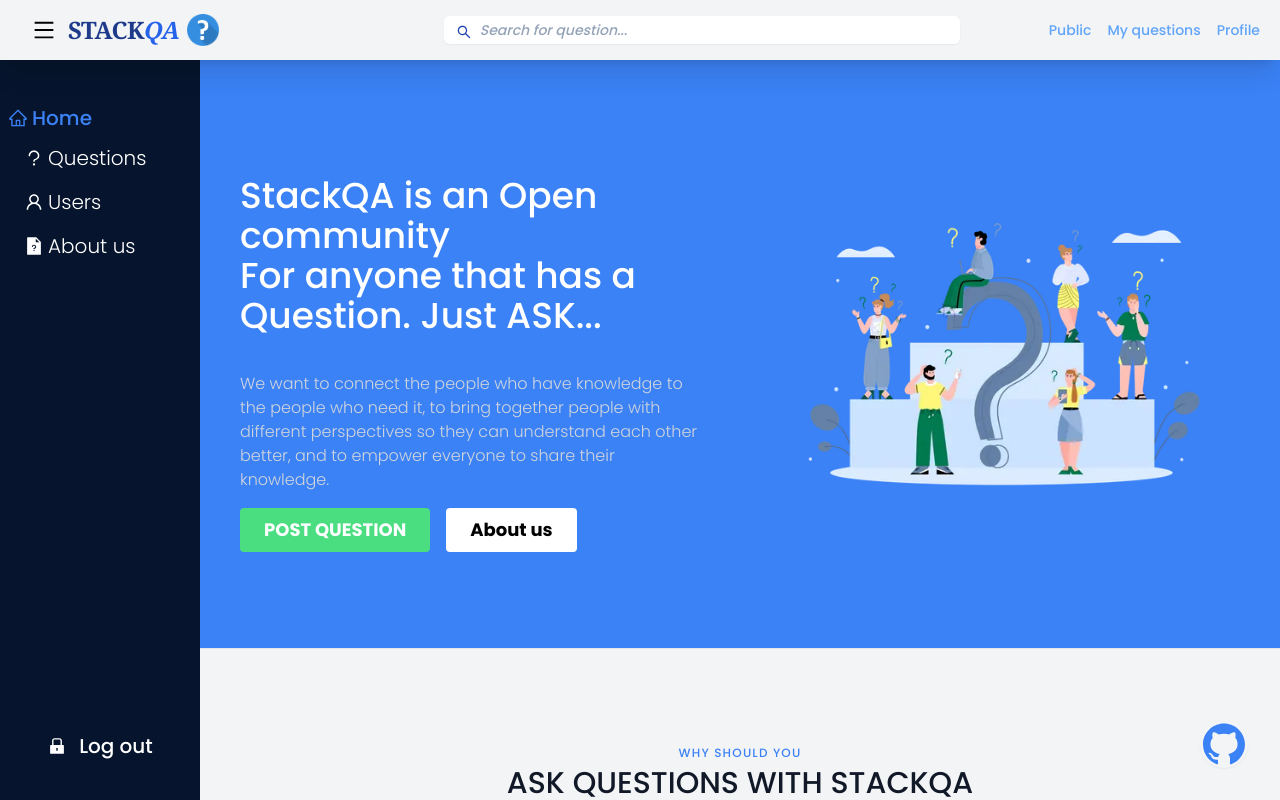
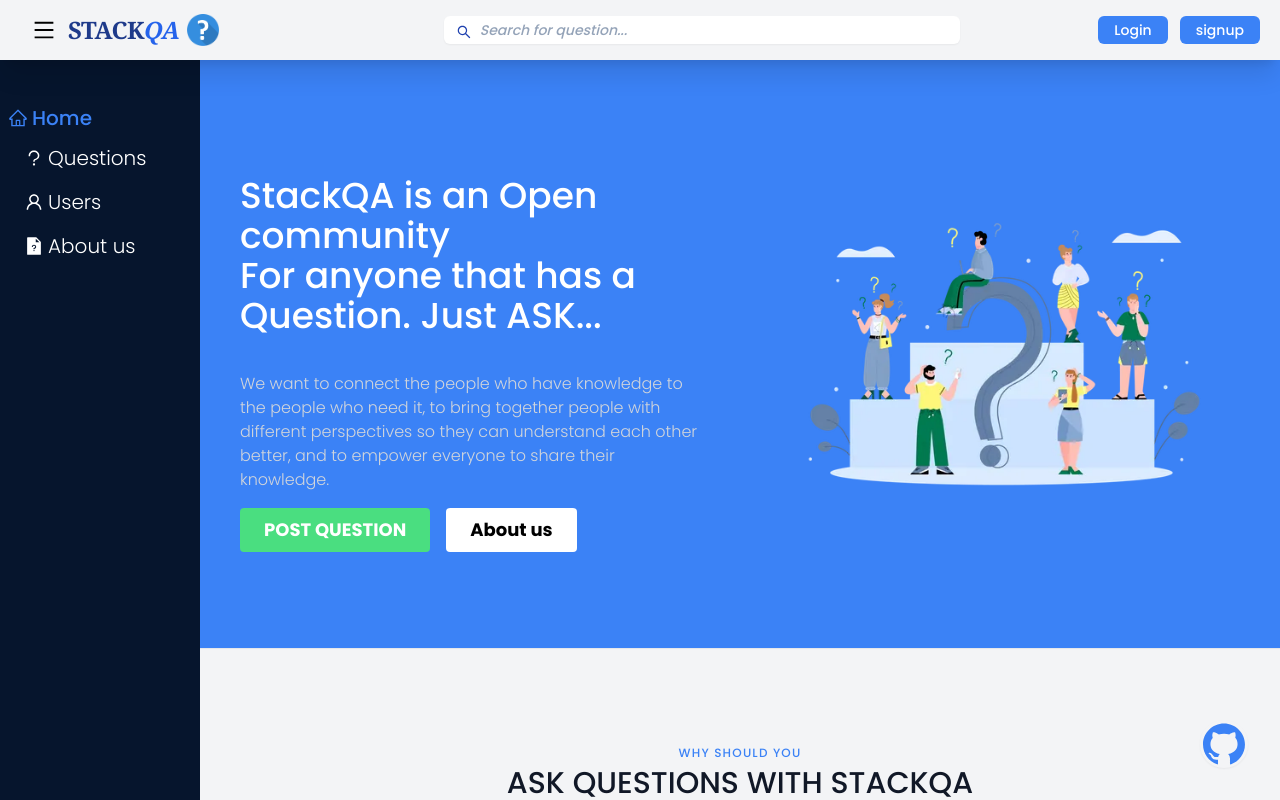
Before and after one commit to THE-Jitu-Assignments-Repo/week-9, a React (Vite) app in the folder stackqa/: page / in a window 1280 px wide. Shown: the top 800 px of the page. Built offline with nearby package versions, Linux system fonts and the light colour scheme.

Commit message:
Worked on login state using redux and restyled the comment for simplicity

```diff
--- a/stackqa/src/components/cards/comment/Comment.jsx
+++ b/stackqa/src/components/cards/comment/Comment.jsx
@@ -1,31 +1,24 @@
 import React from "react";
 import {
-  AiOutlineCodepen,
-  AiOutlineCopy,
   AiOutlineDelete,
   AiOutlineEdit,
   AiOutlineEllipsis,
-  AiOutlineSave,
-  AiOutlineUser,
 } from "react-icons/ai";
 
 function Comment() {
   return (
-    <div className="bg-slate-500 w-4/6 border ml-40 mx-auto ">
-      <article className="border-b h-auto grid-col-1 grid-flow-row items-center from-sky-200 bg-white p-3">
+    <div className="border ml-40 mr-4 mb-2 mx-auto rounded-lg">
+      <article className="border-b h-auto grid-col-1  grid-flow-row rounded-lg items-center from-sky-200 bg-white p-3">
         <div className="flex flex-row">
-          <div className="rounded-full bg-blue-400 w-12 h-12  mt-4 flex items-center justify-center">
-            <AiOutlineUser size={20} />
-          </div>
           <div className="p-2 justify-between flex-grow flex-wrap">
             <div>Russel Jay</div>
             <span className="text-gray-300 text-ellipsis">
-              commented March 07, 2022
+              March 07, 2022
             </span>
-            <h3 className="leading-relaxed max-w-md hover:text-blue-500">
+            <h5 className="leading-relaxed max-w-md hover:text-blue-500">
               How can one be good at programming. How can one be good at
               programming. How can one be good at programming
-            </h3>
+            </h5>
           </div>
           <div>
             <div className="peer hover:bg-blue-500 peer cursor-pointer hover:rounded-full hover:text-white">
--- a/stackqa/src/components/cards/questionCard/QuestionArticle.jsx
+++ b/stackqa/src/components/cards/questionCard/QuestionArticle.jsx
@@ -13,7 +13,6 @@
 } from "react-icons/ai";
 import Answers from "../answers/Answers";
 import CommentModal from "../../modals/commentModal/CommentModal";
-import Comment from "../comment/Comment";
 
 function QuestionArticle() {
   const [isanswer, setIsAnswer] = useState(false);
--- a/stackqa/src/components/header/Header.jsx
+++ b/stackqa/src/components/header/Header.jsx
@@ -1,30 +1,33 @@
 import React from "react";
 import { AiOutlineHome, AiOutlineMenu, AiOutlineSearch } from "react-icons/ai";
-import { Link } from "react-router-dom";
+import { Link, useNavigate } from "react-router-dom";
+import { useSelector } from "react-redux";
 
-function Header({close}) {
+function Header({ close }) {
+  const { user } = useSelector((state) => state.user);
+  const navigate = useNavigate();
+  console.log(user);
   return (
     <nav className="flex fixed top-0 inset-x-0 h-[60px] items-center z-10  bg-gray-100 shadow-xl mb-1">
       <div className="block flex-grow lg:flex lg:items-center lg:w-auto ml-8">
         <div className="">
-          <AiOutlineMenu className="hover:bg-gray-300 cursor-pointer text-2xl" onClick={close}/>
+          <AiOutlineMenu
+            className="hover:bg-gray-300 cursor-pointer text-2xl"
+            onClick={close}
+          />
         </div>
         <div className="flex items-center flex-shrink-0 text-white mr-5">
           <span className="font-bold font-serif text-2xl tracking-tight text-blue-900 pr-2 pl-3 ">
             STACK<i className="text-blue-600">QA</i>
           </span>
-        <img
-          src="/assets/logo3.png"
-          alt="logo"
-          className="h-8 w-8 mr-2"
-        />
+          <img src="/assets/logo3.png" alt="logo" className="h-8 w-8 mr-2" />
         </div>
       </div>
       <div className="flex-grow my-auto pb-5 hidden sm:hidden md:block ">
         <section className="">
           <label className="">
             <span className="sr-only">Search</span>
-            <AiOutlineSearch className="pointer-events-none relative top-6 transform-translate-y-1/2 mx-3 text-blue-800"/>
+            <AiOutlineSearch className="pointer-events-none relative top-6 transform-translate-y-1/2 mx-3 text-blue-800" />
             <input
               className="placeholder:italic  placeholder:text-slate-400 block bg-white w-full  border-slate-300 rounded-md py-1 pl-9 pr-3 shadow-sm focus:outline-none focus:border-sky-500 focus:ring-sky-500 focus:ring-1 sm:text-sm"
               placeholder="Search for question..."
@@ -35,25 +38,31 @@
         </section>
       </div>
       <div className="max-w-screen-sm w-80">
-        <div className="text-sm lg:flex-grow justify-end flex pr-5">
-          <a
-            href="#"
-            className="block mt-4 lg:inline-block lg:mt-0 text-blue-400 hover:text-blue-900 mr-4"
-          >
-            Public
-          </a>
-          <a
-            href="#"
-            className="block mt-4 lg:inline-block lg:mt-0 text-blue-400 hover:text-blue-900 mr-4"
-          >
-           My questions
-          </a>
+        <div className="text-sm lg:flex-grow justify-end flex pr-5 items-center gap-3">
+          {user && (
             <a
               href="#"
               className="block mt-4 lg:inline-block lg:mt-0 text-blue-400 hover:text-blue-900"
             >
-           <Link to='profile'>Profile</Link>
+              <Link to="profile">Profile</Link>
             </a>
+          )}
+          {!user && (
+            <div className="items-center gap-3 flex">
+              <button
+                className="p-1 bg-blue-500 text-white rounded-md pr-4 pl-4 hover:bg-blue-400"
+                onClick={() => navigate("/login")}
+              >
+                Login
+              </button>
+              <button
+                className="p-1 bg-blue-500 text-white rounded-md pr-4 pl-4 hover:bg-blue-400"
+                onClick={() => navigate("/register")}
+              >
+                signup
+              </button>{" "}
+            </div>
+          )}
         </div>
       </div>
     </nav>
--- a/stackqa/src/components/modals/postModal/Postquestion.jsx
+++ b/stackqa/src/components/modals/postModal/Postquestion.jsx
@@ -22,6 +22,7 @@
             cols="30"
             rows="10"
           ></textarea>
+          <input type="text" />
         </article>
 
         <div className="flex items-center justify-end p-5  gap-3">
--- a/stackqa/src/components/sidebar/Sidebar.jsx
+++ b/stackqa/src/components/sidebar/Sidebar.jsx
@@ -1,6 +1,6 @@
 import React from "react";
 import "./sidebar.css";
-import { Link } from "react-router-dom";
+import { Link, useNavigate } from "react-router-dom";
 import {
   AiFillFileUnknown,
   AiFillLock,
@@ -8,8 +8,13 @@
   AiOutlineQuestion,
   AiOutlineUser,
 } from "react-icons/ai";
+import { useDispatch, useSelector } from "react-redux";
+import { logout } from "../../features/Auth/UserSlice";
 
 function Sidebar({ isOpen }) {
+  const {user} = useSelector(state=>state.user)
+  const navigate = useNavigate()
+  const dispatch = useDispatch()
   return (
     <div
       className={`bg-[#06152D] p-1 pt-10 min-h-screen h-screen  fixed top-[60px] left-0  flex-col flex justify-between pb-20 transition-all duration-100 ease-linear overflow-x-hidden
@@ -80,16 +85,17 @@
           </Link>
         </div>
       </div>
-      <div className="w-full grid  text-xl text-white">
-        <Link
-          to="/login"
-          className="flex items-center justify-center gap-3 my-5 hover:text-blue-500"
+      {user && <div className="w-full grid  text-xl text-white">
+        <span
+
+          className="flex items-center cursor-pointer justify-center gap-3 my-5 hover:text-blue-500"
+          onClick={()=>dispatch(logout())}
         >
           {" "}
           <AiFillLock />
           Log out
-        </Link>
-      </div>
+        </span>
+      </div>}
     </div>
   );
 }
--- a/stackqa/src/features/Auth/UserSlice.js
+++ b/stackqa/src/features/Auth/UserSlice.js
@@ -1,20 +1,30 @@
 import { createSlice } from "@reduxjs/toolkit";
 
 const initialState = {
-    user: null,
+    user: false,
 }
 
 
 
 
 export const UserSlice= createSlice({
-    name: "UserSlice",
+    name: "user",
     initialState,
-    reducer: {
+    reducers: {
+        userLogin: (state,action)=>{
+            state.user = action.payload
+        },
+        logout: (state,action)=>{
+            state.user = false
+        }
 
     }
 })
 
 
+export const { userLogin, logout} = UserSlice.actions
+
+// console.log(userLogin())
+
 
 export default UserSlice.reducer
--- a/stackqa/src/features/questions/QuestionSlice.js
+++ b/stackqa/src/features/questions/QuestionSlice.js
@@ -2,6 +2,8 @@
 
 const initialState={
     questions: [],
+    answer:[],
+    comment:[]
 }
 
 
--- a/stackqa/src/pages/login/Login.jsx
+++ b/stackqa/src/pages/login/Login.jsx
@@ -1,8 +1,13 @@
 import React, { useState } from 'react'
+import { useDispatch } from 'react-redux'
 import { useNavigate } from 'react-router-dom'
+// import { userLogin } from '../../features/Auth/UserSlice'
+import { userLogin } from '../../features/Auth/UserSlice'
+
 
 function Login() {
     const navigate = useNavigate()
+    const dispatch = useDispatch()
 
     const [login, setLogin] = useState({ email: '', password: '' })
   return (
@@ -62,6 +67,7 @@
               <button
                 type="submit"
                 className="w-full px-4 py-2 text-lg font-semibold text-white transition-colors duration-300 bg-blue-500 rounded-md shadow hover:bg-blue-600 focus:outline-none focus:ring-blue-200 focus:ring-4"
+                onClick={()=>dispatch(userLogin(true))}
               >
                 Log in
               </button>
--- a/stackqa/src/pages/profile/Profile.jsx
+++ b/stackqa/src/pages/profile/Profile.jsx
@@ -1,5 +1,5 @@
 import React from "react";
-import { AiFillFileText, AiOutlineUser } from "react-icons/ai";
+import { AiFillFileText, AiOutlineFilter, AiOutlineUser } from "react-icons/ai";
 import Questions from "../questions/Questions";
 
 function Profile() {
@@ -56,7 +56,20 @@
           </div>
         </div>
       </section>
-      <Questions />
+      <div className="pl-5 mt-2 flex items-center justify-between pr-5 p-2">
+        <h1 className="text-xl">My Questions</h1>
+        <div className="flex items-center w-1/6">
+          <div className="flex items-center border">
+            <span className="flex items-center gap-1"><AiOutlineFilter />Filter</span>
+          </div>
+          <button
+            className="border p-1 bg-blue-500 rounded-md hover:bg-blue-300 text-white"
+            onClick={() => setPost((prev) => !prev)}
+          >
+            Post Question
+          </button>
+        </div>
+      </div>
     </div>
   );
 }
```
Also changed, not shown: stackqa/src/components/cards/answers/Answers.jsx (+11 -6 lines). Lines whose indentation alone changed are shown as unchanged.
